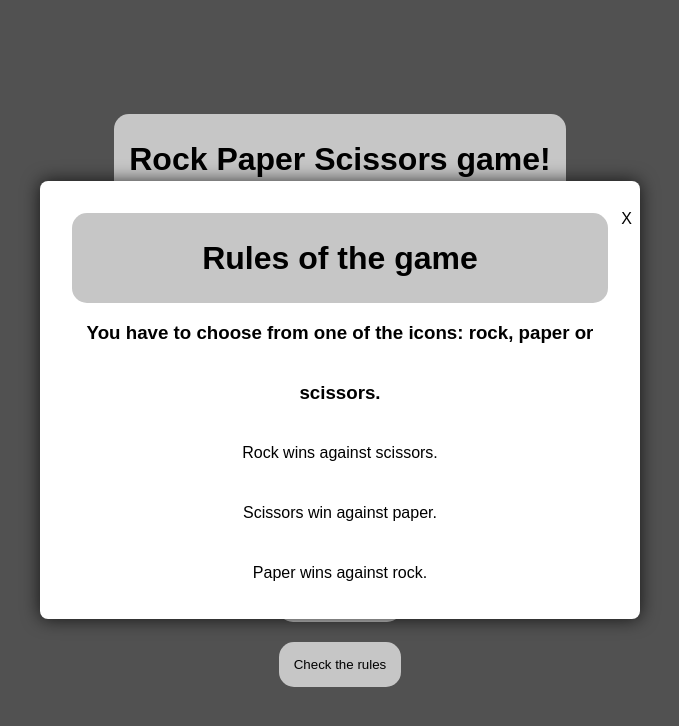
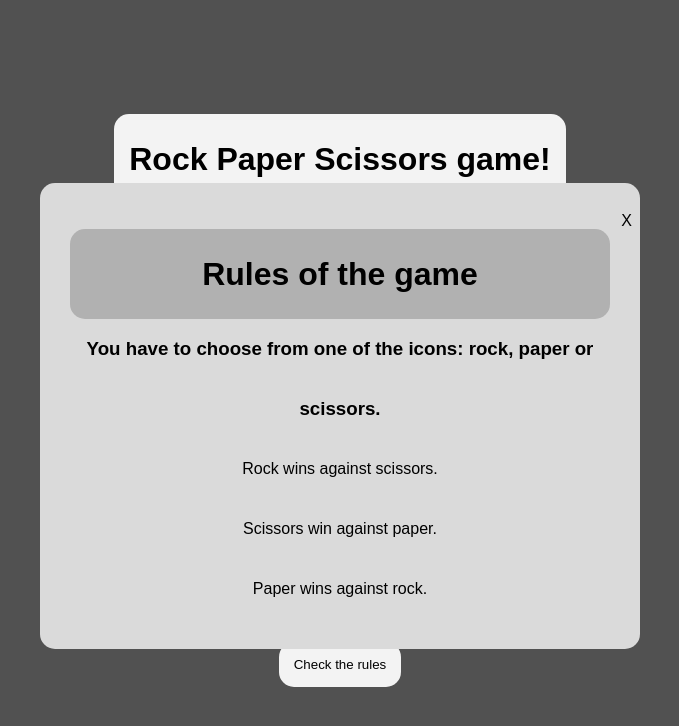
Before and after one commit to Dawid930/rock-paper-scissors, a React (Create React App) app: page / in a window 1280 px wide. Both pictures are taken after a click on the button "Check the rules". Shown: the top 726 px of the page, without its empty margins (300-979 px from the left). Built offline with nearby package versions, Linux system fonts and the light colour scheme.

Commit message:
design correction

```diff
--- a/src/App.css
+++ b/src/App.css
@@ -56,7 +56,7 @@ body {
 }
 
 .main h1 {
-  background-color: #c6c6c6;
+  background-color: #f3f3f3;
   border-radius: 15px;
   padding: 15px;
   font-weight: 700;
@@ -69,7 +69,7 @@ body {
 }
 
 .score{
-  color: #ffffff;
+  color: #f3f3f3;
 }
 
 .buttons{
@@ -80,19 +80,19 @@ body {
 }
 
 .action{
-  background-color: #c6c6c6;
+  background-color: #f3f3f3;
   border-radius: 30px;
   height: 100px;
   width: 100px;
 }
 
 .buttons button {
-  background-color: #c6c6c6;
+  background-color: #f3f3f3;
   border-radius: 30px;
 }
 
 .buttons button:hover {
-  background-color: #e3e3e3;
+  background-color: #b1b1b1;
 }
 
 .bottom{
@@ -106,13 +106,13 @@ body {
 }
 
 .bottom h2 {
-  background-color: #c6c6c6;
+  background-color: #f3f3f3;
   border-radius: 15px;
   padding: 0px 15px 0px 15px;
 }
 
 .bottom button{
-  background-color: #c6c6c6;
+  background-color: #f3f3f3;
   border-radius: 15px;
   padding: 15px;
   font-weight: 400;
@@ -149,13 +149,12 @@ body {
   max-width: 600px;
   width: 100%;
   position: fixed;
-  top: 50%;
+  top: 52%;
   left: 50%;
   transform: translate(-50%, -50%);
   display: flex;
-  background-color: #ffffff;
-  box-shadow: 0px 0px 18px 0px rgba(0, 0, 0, 0.75);
-  border-radius: 8px;
+  background-color: #dadada;
+  border-radius: 15px;
 }
 
 .closeBtn {
@@ -170,5 +169,9 @@ body {
   justify-content: center;
   text-align: center;
   margin-top: 1rem;
-  padding: 1rem 2rem;
+  padding: 30px;
 }
+
+.content h1 {
+  background-color: #b1b1b1;
+}
```
